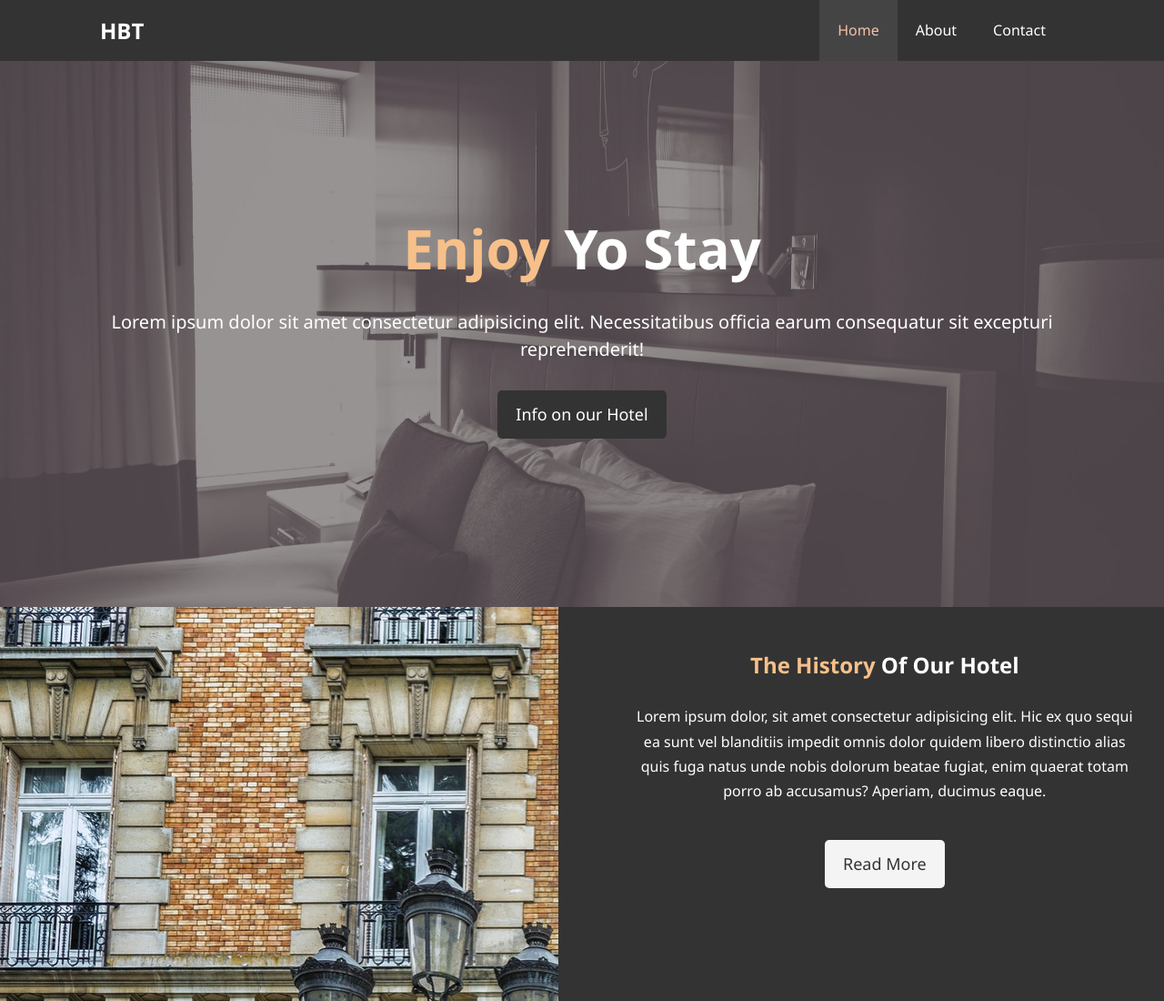
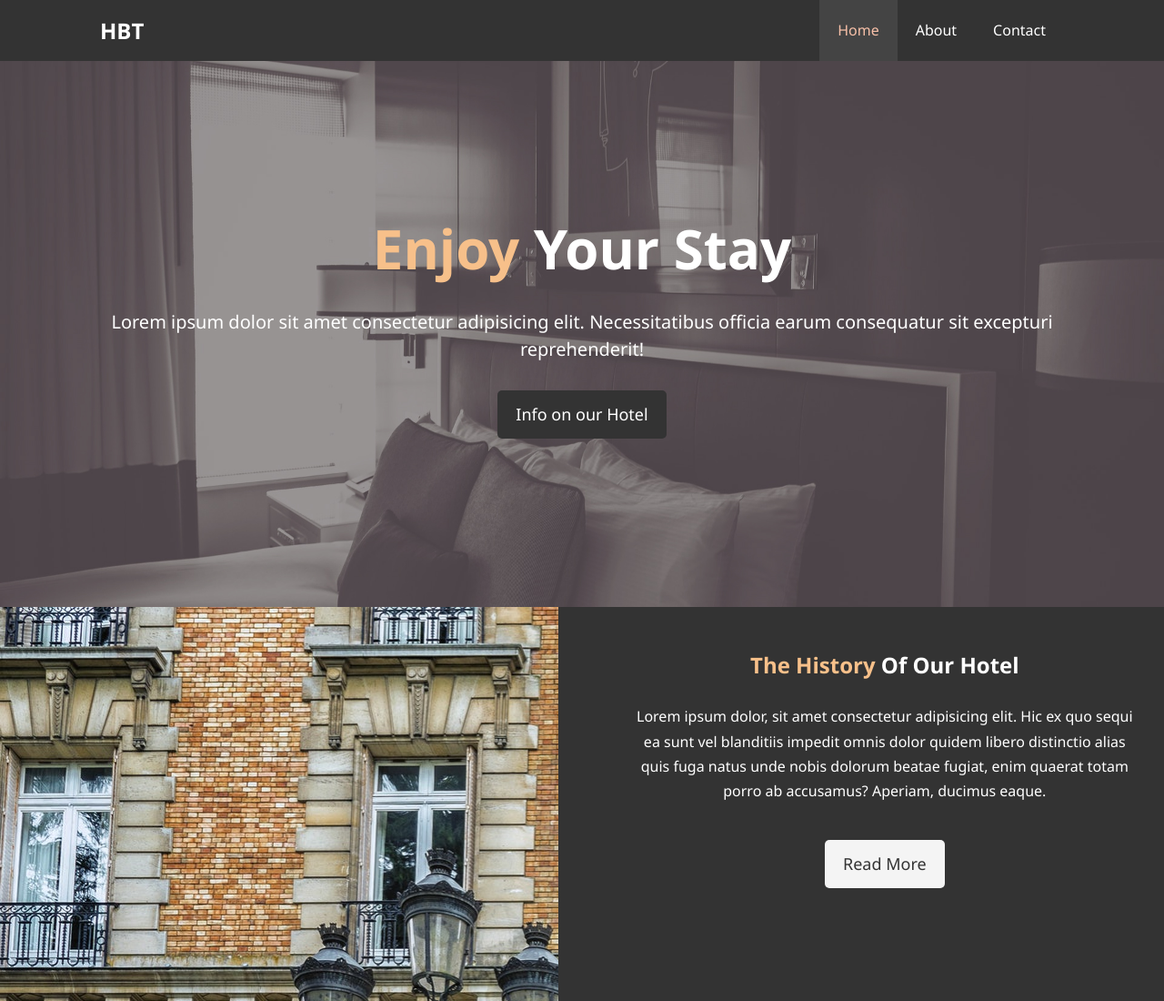
Before and after one commit to richwilkinson/hotel_page, a plain HTML site: page index.html in a window 1280 px wide. Shown: the top 1100 px of the page at 91% size. Drawn offline with Linux system fonts and the light colour scheme.

Commit message:
fix title

```diff
--- a/index.html
+++ b/index.html
@@ -28,7 +28,7 @@
         <div id="showcase">
             <div class="container">
                 <div class="showcase-content">
-                    <h1><span class="text-primary">Enjoy</span> Yo Stay</h1>
+                    <h1><span class="text-primary">Enjoy</span> Your Stay</h1>
                     <p class="lead">Lorem ipsum dolor sit amet consectetur adipisicing elit. Necessitatibus officia earum consequatur sit excepturi reprehenderit!</p>
                     <a class="btn" href="about.html">Info on our Hotel</a>
                 </div>
```
Also changed, not shown: 1 other file.
